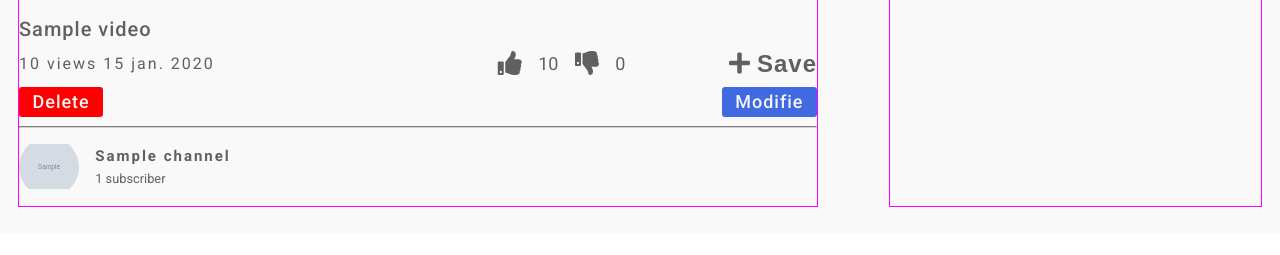
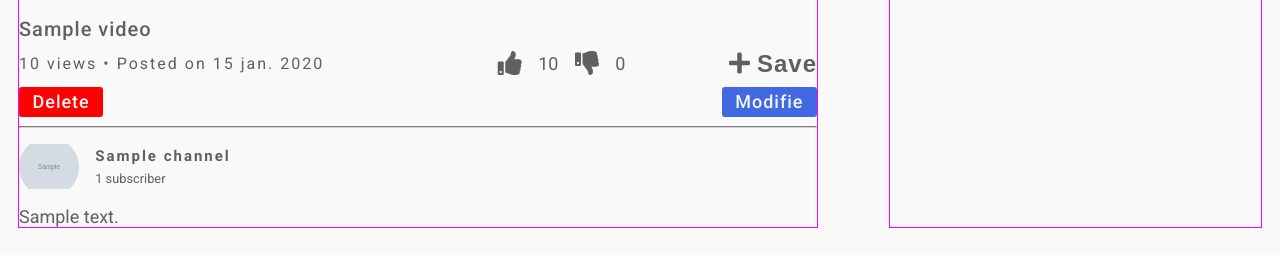
Before and after one commit to Abderrahman-byte/youtube-clone, a Django app: template Main/templates/main/watch.html in a window 1280 px wide. Shown: the part 707-962 px from the top of the page. Before the commit the page ends 914 px from the top, so only its background shows below. Run offline with Django 3.2, Linux system fonts and the light colour scheme; a user stored in the database is signed in; tables that the repository leaves empty hold one stand-in row (values such as "Sample post"); the template is opened without the code that fills it: values that come from a table or form of the project are taken from there, most other values are stand-ins (such as "Sample title", 1, 10 or a date in 2020); grey boxes marked "Sample" are stand-in pictures; some libraries are stand-ins or nearby versions.

Commit message:
Add video decsription

```diff
--- a/Main/templates/main/watch.html
+++ b/Main/templates/main/watch.html
@@ -70,7 +70,7 @@
         <h6 class="video-title">{{ video.title }}</h6>
 
         <div class="row">
-            <p class="video-info">{{ video.views }} view{{ video.views|pluralize }} {{ video.posted_date|date:"d b. Y"}}</p>
+            <p class="video-info">{{ video.views }} view{{ video.views|pluralize }} • Posted on {{ video.posted_date|date:"d b. Y"}}</p>
             <div class="video-actions">
                 <div class="impressions">
                     <button id="like-btn" {% if user_impr == 1 %}class="active"{% endif %} data-title="Like" data-action="1">
@@ -118,6 +118,10 @@
             {% if subscribed %}subscribed{% else %}subscribe{% endif %}
             </button>
             {% endif %}
+        </div>
+
+        <div class="video-description">
+            <p>{{ video.description }} </p>
         </div>
     </div>
 
```
